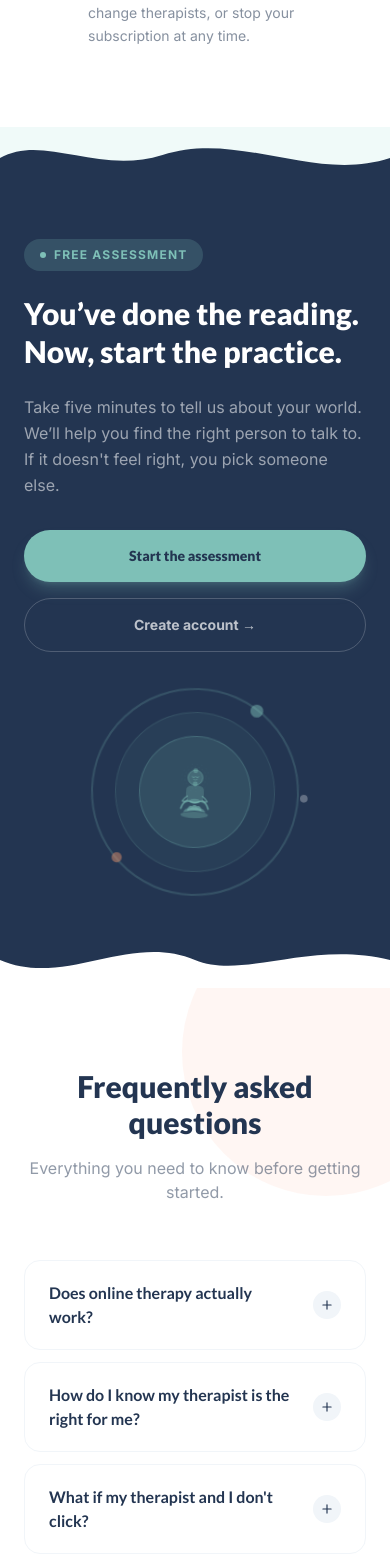
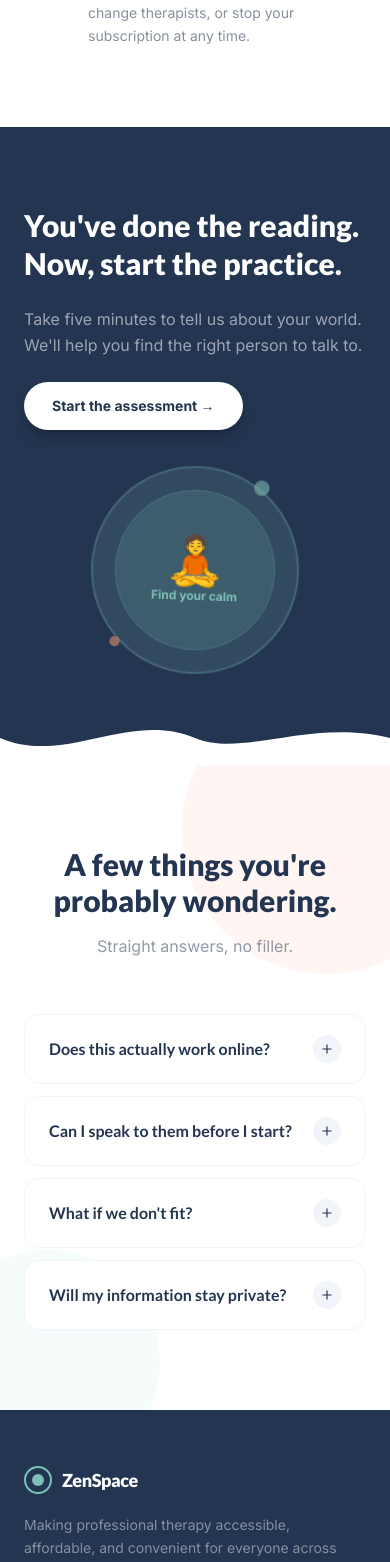
Before and after one commit to Niharikaexe/ZenSpace, a Next.js app: page / in a window 390 px wide. Shown: the part 7006-8568 px from the top of the page. Built offline with nearby package versions, Linux system fonts and the light colour scheme.

Commit message:
Add updated home components: HeroSection, HowItWorks, TherapistCards, CTASection, FAQ, Footer

```diff
--- a/components/home/CTASection.tsx
+++ b/components/home/CTASection.tsx
@@ -1,124 +1,17 @@
 "use client"
 
-import { useState } from "react"
 import { motion } from "framer-motion"
 import Link from "next/link"
 
-const BuddhaSVG = () => (
-  <svg viewBox="0 0 80 90" fill="none" xmlns="http://www.w3.org/2000/svg" className="w-14 h-14">
-    {/* Lotus base */}
-    <ellipse cx="40" cy="82" rx="22" ry="5" fill="#7EC0B7" fillOpacity="0.3"/>
-    <path d="M22 78 Q26 70 32 72 Q36 68 40 70 Q44 68 48 72 Q54 70 58 78 Q48 76 40 76 Q32 76 22 78Z" fill="#7EC0B7" fillOpacity="0.45"/>
-    <path d="M28 76 Q30 66 36 68 Q40 64 44 68 Q50 66 52 76 Q46 74 40 74 Q34 74 28 76Z" fill="#7EC0B7" fillOpacity="0.6"/>
-    {/* Crossed legs */}
-    <path d="M18 72 Q22 58 32 60 Q36 62 40 62 Q44 62 48 60 Q58 58 62 72" stroke="#7EC0B7" strokeWidth="2.5" strokeLinecap="round" fill="none" strokeOpacity="0.7"/>
-    {/* Robe/body */}
-    <path d="M28 60 Q24 50 26 40 Q28 34 40 34 Q52 34 54 40 Q56 50 52 60 Q46 64 40 64 Q34 64 28 60Z" fill="#7EC0B7" fillOpacity="0.25"/>
-    {/* Arms in meditation mudra */}
-    <path d="M28 52 Q22 56 20 60 Q24 62 28 58" stroke="#7EC0B7" strokeWidth="2" strokeLinecap="round" fill="none" strokeOpacity="0.6"/>
-    <path d="M52 52 Q58 56 60 60 Q56 62 52 58" stroke="#7EC0B7" strokeWidth="2" strokeLinecap="round" fill="none" strokeOpacity="0.6"/>
-    {/* Hands at lap */}
-    <ellipse cx="40" cy="60" rx="8" ry="4" fill="#7EC0B7" fillOpacity="0.35"/>
-    {/* Neck */}
-    <rect x="36" y="28" width="8" height="8" rx="4" fill="#7EC0B7" fillOpacity="0.4"/>
-    {/* Head */}
-    <circle cx="40" cy="22" r="12" fill="#7EC0B7" fillOpacity="0.25" stroke="#7EC0B7" strokeWidth="1.5" strokeOpacity="0.4"/>
-    {/* Ushnisha */}
-    <circle cx="40" cy="11" r="4" fill="#7EC0B7" fillOpacity="0.4"/>
-    {/* Closed eyes */}
-    <path d="M35 21 Q37 23 39 21" stroke="#7EC0B7" strokeWidth="1.2" strokeLinecap="round" strokeOpacity="0.7" fill="none"/>
-    <path d="M41 21 Q43 23 45 21" stroke="#7EC0B7" strokeWidth="1.2" strokeLinecap="round" strokeOpacity="0.7" fill="none"/>
-    {/* Smile */}
-    <path d="M37 25 Q40 27 43 25" stroke="#7EC0B7" strokeWidth="1" strokeLinecap="round" strokeOpacity="0.5" fill="none"/>
-    {/* Aura rings */}
-    <circle cx="40" cy="22" r="17" stroke="#7EC0B7" strokeWidth="0.5" strokeOpacity="0.2" strokeDasharray="2 4"/>
-    <circle cx="40" cy="22" r="22" stroke="#7EC0B7" strokeWidth="0.5" strokeOpacity="0.12" strokeDasharray="2 6"/>
-  </svg>
-)
+const CTASection = () => {
+  return (
+    <section className="bg-[#233551] relative overflow-hidden">
+      {/* Top wave continues from therapist section */}
+      <div className="py-20 md:py-28">
+        <div className="max-w-6xl mx-auto px-6">
+          <div className="flex flex-col md:flex-row items-center gap-12 max-w-4xl mx-auto">
 
-const BuddhaDecoration = () => (
-  <div className="relative w-52 h-52 md:w-64 md:h-64 float-slow flex-shrink-0">
-    <div className="absolute inset-0 rounded-full border-2 border-[#7EC0B7]/20" />
-    <div className="absolute inset-6 rounded-full border border-[#7EC0B7]/15 bg-[#7EC0B7]/6" />
-    <div className="absolute inset-12 rounded-full bg-[#7EC0B7]/12 border border-[#7EC0B7]/25 flex items-center justify-center">
-      <BuddhaSVG />
-    </div>
-    <div className="absolute top-4 right-10 w-2.5 h-2.5 rounded-full bg-[#7EC0B7]/50 pulse-dot" />
-    <div className="absolute bottom-8 left-6 w-2 h-2 rounded-full bg-[#E8926A]/50 pulse-dot float-delay-1" />
-    <div className="absolute top-1/2 -right-2 w-1.5 h-1.5 rounded-full bg-white/30 pulse-dot float-delay-2" />
-  </div>
-)
-
-const CategoryPopup = ({ onClose }: { onClose: () => void }) => (
-  <div
-    className="fixed inset-0 z-50 flex items-center justify-center p-4"
-    style={{ background: 'rgba(35,53,81,0.6)', backdropFilter: 'blur(4px)' }}
-    onClick={onClose}
-  >
-    <div
-      className="bg-white rounded-3xl p-8 max-w-sm w-full shadow-2xl"
-      onClick={e => e.stopPropagation()}
-    >
-      <h3
-        className="text-xl font-black text-[#233551] mb-2"
-        style={{ fontFamily: 'var(--font-lato)' }}
-      >
-        Who is the assessment for?
-      </h3>
-      <p className="text-sm text-[#233551]/55 mb-6">
-        We&apos;ll show you the right questions.
-      </p>
-      <div className="space-y-3">
-        {[
-          { label: "Individual", sub: "For yourself", href: "/questionnaire/individual", color: "bg-[#7EC0B7]/12 hover:bg-[#7EC0B7]/20 border-[#7EC0B7]/25" },
-          { label: "Couples", sub: "For you and your partner", href: "/questionnaire/couples", color: "bg-[#E8926A]/12 hover:bg-[#E8926A]/20 border-[#E8926A]/25" },
-          { label: "Teen", sub: "For a young person aged 14–20", href: "/questionnaire/teen", color: "bg-[#233551]/8 hover:bg-[#233551]/12 border-[#233551]/15" },
-        ].map(opt => (
-          <Link
-            key={opt.label}
-            href={opt.href}
-            className={`flex items-center justify-between px-5 py-4 rounded-2xl border transition-all duration-150 group ${opt.color}`}
-            onClick={onClose}
-          >
-            <div>
-              <p className="font-black text-[#233551] text-sm" style={{ fontFamily: 'var(--font-lato)' }}>{opt.label}</p>
-              <p className="text-xs text-[#233551]/50 mt-0.5">{opt.sub}</p>
-            </div>
-            <svg viewBox="0 0 16 16" fill="none" className="w-4 h-4 text-[#233551]/40 group-hover:text-[#233551] group-hover:translate-x-0.5 transition-all">
-              <path d="M3 8h10M9 4l4 4-4 4" stroke="currentColor" strokeWidth="2" strokeLinecap="round" strokeLinejoin="round"/>
-            </svg>
-          </Link>
-        ))}
-      </div>
-      <button
-        onClick={onClose}
-        className="mt-5 w-full text-xs text-[#233551]/40 hover:text-[#233551]/70 transition-colors"
-      >
-        Cancel
-      </button>
-    </div>
-  </div>
-)
-
-const CTASection = () => {
-  const [showPopup, setShowPopup] = useState(false)
-
-  return (
-    <>
-      <section className="bg-[#233551] relative overflow-hidden">
-
-        {/* Top wave from teal section (PrivacySection) → navy */}
-        <div className="absolute top-0 left-0 w-full leading-none pointer-events-none">
-          <svg viewBox="0 0 1440 72" preserveAspectRatio="none" className="w-full h-14 md:h-20">
-            <path d="M0,0 L1440,0 L1440,40 C1160,72 880,4 600,36 C360,62 160,8 0,40 Z" fill="#F0FAF9" />
-          </svg>
-        </div>
-
-        <div className="py-20 md:py-28 pt-28 md:pt-36">
-          <div className="max-w-6xl mx-auto px-6">
-            <div className="flex flex-col md:flex-row items-center gap-12 max-w-5xl mx-auto">
-
-              {/* ── Left: text ── */}
+            {/* Left: text */}
             <motion.div
               className="flex-1 space-y-6"
               initial={{ opacity: 0, x: -30 }}
@@ -126,62 +19,61 @@ const CTASection = () => {
               viewport={{ once: true }}
               transition={{ duration: 0.7 }}
             >
-                <span className="inline-flex items-center gap-2 bg-[#7EC0B7]/20 text-[#7EC0B7] text-xs font-bold uppercase tracking-widest px-4 py-2 rounded-full">
-                  <span className="w-1.5 h-1.5 rounded-full bg-[#7EC0B7]" />
-                  Free assessment
-                </span>
-
               <h2
-                  className="text-3xl md:text-4xl lg:text-5xl font-black text-white leading-tight"
+                className="text-3xl md:text-4xl font-black text-white leading-tight"
                 style={{ fontFamily: 'var(--font-lato)' }}
               >
-                  You’ve done the reading.<br /> Now, start the practice.
+                You&apos;ve done the reading.<br />Now, start the practice.
               </h2>
-
               <p className="text-white/55 text-base leading-relaxed max-w-md">
-                Take five minutes to tell us about your world. We’ll help you find the right person to talk to. If it doesn&apos;t feel right, you pick someone else.
+                Take five minutes to tell us about your world. We&apos;ll help you find the right person to talk to.
               </p>
-
-                <div className="flex flex-col sm:flex-row gap-4 pt-2">
-                  <button
-                    onClick={() => setShowPopup(true)}
-                    className="inline-flex items-center justify-center gap-2 bg-[#7EC0B7] text-[#233551] text-sm font-black px-8 py-4 rounded-full hover:bg-[#8DCFC6] transition-all duration-200 shadow-lg shadow-[#7EC0B7]/25 hover:-translate-y-0.5 hover:shadow-xl"
-                    style={{ fontFamily: 'var(--font-lato)' }}
+              <Link
+                href="/questionnaire"
+                className="inline-flex items-center gap-2 bg-white text-[#233551] text-sm font-bold px-7 py-3.5 rounded-full hover:bg-[#F0F8F7] transition-all duration-200 shadow-lg shadow-black/20"
               >
-                    Start the assessment
-                  </button>
-                  <Link
-                    href="/signup"
-                    className="inline-flex items-center justify-center gap-2 text-white/70 text-sm font-bold px-8 py-4 rounded-full border border-white/20 hover:border-white/50 hover:text-white transition-all duration-200"
-                  >
-                    Create account →
+                Start the assessment →
               </Link>
-                </div>
             </motion.div>
 
-              {/* ── Right: Buddha decoration ── */}
+            {/* Right: decorative teal circle with inner pattern */}
             <motion.div
+              className="flex-shrink-0"
               initial={{ opacity: 0, scale: 0.85 }}
               whileInView={{ opacity: 1, scale: 1 }}
               viewport={{ once: true }}
               transition={{ duration: 0.7, delay: 0.2 }}
             >
-                <BuddhaDecoration />
+              <div className="float-slow">
+                <div className="w-52 h-52 md:w-64 md:h-64 rounded-full bg-[#7EC0B7]/15 border-2 border-[#7EC0B7]/25 flex items-center justify-center relative">
+                  {/* Inner ring */}
+                  <div className="w-40 h-40 md:w-52 md:h-52 rounded-full bg-[#7EC0B7]/15 border border-[#7EC0B7]/20 flex items-center justify-center">
+                    {/* Center: emoji/icon */}
+                    <div className="text-center space-y-1">
+                      <div className="text-5xl">🧘</div>
+                      <p className="text-[#7EC0B7] text-xs font-bold">Find your calm</p>
+                    </div>
+                  </div>
+                  {/* Orbiting dot */}
+                  <div className="absolute top-3 right-8 w-3 h-3 rounded-full bg-[#7EC0B7]/60 pulse-dot" />
+                  <div className="absolute bottom-6 left-5 w-2 h-2 rounded-full bg-[#E8926A]/60 pulse-dot float-delay-1" />
+                </div>
+              </div>
             </motion.div>
           </div>
         </div>
       </div>
 
-        {/* Bottom wave → white (FAQ) */}
+      {/* Bottom wave → white FAQ section */}
       <div className="absolute bottom-0 left-0 w-full leading-none pointer-events-none">
         <svg viewBox="0 0 1440 70" preserveAspectRatio="none" className="w-full h-14 md:h-20">
-            <path d="M0,35 C240,70 480,0 720,35 C900,60 1140,10 1440,35 L1440,70 L0,70 Z" fill="white" />
+          <path
+            d="M0,35 C240,70 480,0 720,35 C900,60 1140,10 1440,35 L1440,70 L0,70 Z"
+            fill="white"
+          />
         </svg>
       </div>
     </section>
-
-      {showPopup && <CategoryPopup onClose={() => setShowPopup(false)} />}
-    </>
   )
 }
 
--- a/components/home/FAQ.tsx
+++ b/components/home/FAQ.tsx
@@ -6,24 +6,20 @@ import { Plus, Minus } from "lucide-react"
 
 const faqs = [
   {
-    q: "Does online therapy actually work?",
-    a: "Having a conversation from your own couch often makes it easier to be open. It’s the same support, just in a more comfortable environment.",
+    q: "Does this actually work online?",
+    a: "Having a conversation from your own couch often makes it easier to be open. It's the same support, just in a more comfortable environment.",
   },
   {
-    q: "How do I know my therapist is the right for me?",
-    a: " Yes. Every match starts with a short conversation to make sure the rhythm feels right for you."
+    q: "Can I speak to them before I start?",
+    a: "Yes. Every match starts with a short conversation to make sure the rhythm feels right for you. No payment before that call happens.",
   },
-    {
-    q: "What if my therapist and I don't click?",
-    a: "It happens. You can find a new person on the platform whenever you need to. No awkwardness, just a new start",
+  {
+    q: "What if we don't fit?",
+    a: "It happens. You can find a new person on the platform whenever you need to. No awkwardness, just a new start.",
   },
   {
     q: "Will my information stay private?",
-    a: "Always. Your space here is entirely separate from the rest of your life."
-  },
-  {
-    q: "Do you prescribe medication?",
-    a: "We don't. ZenSpace is a talk therapy and counselling platform — no prescriptions, no diagnoses. If you think you need medication, we'll say so honestly and help you find the right person for that.",
+    a: "Always. Your space here is entirely separate from the rest of your life. We don't share anything with employers, family, or anyone else.",
   },
 ]
 
@@ -48,10 +44,10 @@ const FAQ = () => {
             className="text-3xl md:text-4xl font-black text-[#233551] mb-4"
             style={{ fontFamily: 'var(--font-lato)' }}
           >
-            Frequently asked questions
+            A few things you&apos;re probably wondering.
           </h2>
           <p className="text-[#233551]/50 text-base">
-            Everything you need to know before getting started.
+            Straight answers, no filler.
           </p>
         </motion.div>
 
--- a/components/home/Footer.tsx
+++ b/components/home/Footer.tsx
@@ -65,9 +65,9 @@ const Footer = () => {
             </h4>
             <ul className="space-y-2.5 text-sm">
               {[
-                { label: "Individual Therapy", href: "/questionnaire?type=individual" },
-                { label: "Couples Therapy", href: "/questionnaire?type=couples" },
-                { label: "Teen Therapy", href: "/questionnaire?type=teen" },
+                { label: "Individual Therapy", href: "/individual" },
+                { label: "Couples Therapy", href: "/couples" },
+                { label: "Teen Therapy", href: "/teen" },
               ].map(l => (
                 <li key={l.label}>
                   <Link href={l.href} className="text-white/45 hover:text-white transition-colors">{l.label}</Link>
@@ -86,7 +86,7 @@ const Footer = () => {
                 { label: "Blog", href: "/blog" },
                 { label: "Market Reports", href: "/market-reports" },
                 { label: "Help Centre", href: "/help" },
-                { label: "For Therapists", href: "/therapist/apply" },
+                { label: "For Therapists", href: "/therapist/onboard" },
               ].map(l => (
                 <li key={l.label}>
                   <Link href={l.href} className="text-white/45 hover:text-white transition-colors">{l.label}</Link>
```
Lines whose indentation alone changed are shown as unchanged.
